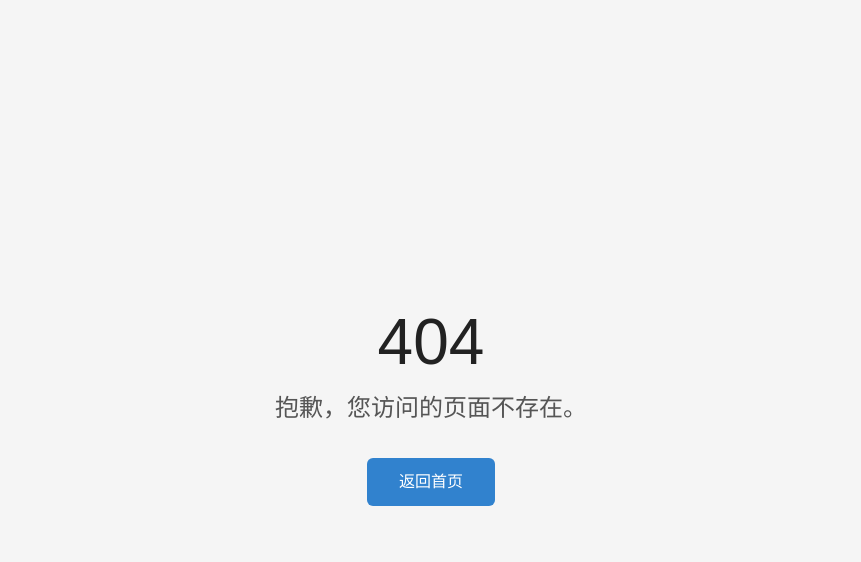
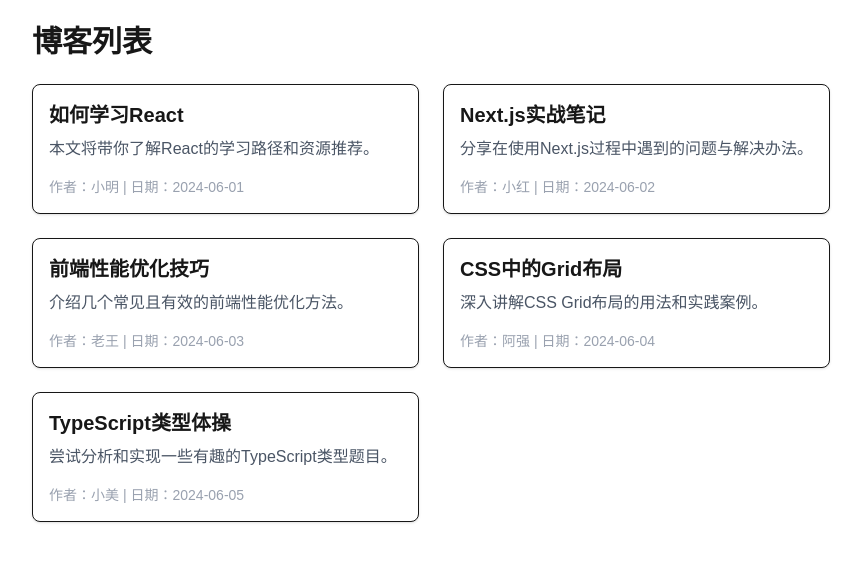
Before and after one commit to heixiake/my-app, a Next.js app: page /blog in a window 1280 px wide. Before the commit this address had no page. Shown: the top 562 px of the page, without its empty margins (209-1070 px from the left). Built offline with nearby package versions, Linux system fonts and the light colour scheme.

Commit message:
add blog page

```diff
--- /dev/null
+++ b/app/blog/page.tsx
@@ -0,0 +1,63 @@
+import React from "react";
+
+// 假设有5篇博客数据
+const blogs = [
+  {
+    id: 1,
+    title: "如何学习React",
+    summary: "本文将带你了解React的学习路径和资源推荐。",
+    author: "小明",
+    date: "2024-06-01",
+  },
+  {
+    id: 2,
+    title: "Next.js实战笔记",
+    summary: "分享在使用Next.js过程中遇到的问题与解决办法。",
+    author: "小红",
+    date: "2024-06-02",
+  },
+  {
+    id: 3,
+    title: "前端性能优化技巧",
+    summary: "介绍几个常见且有效的前端性能优化方法。",
+    author: "老王",
+    date: "2024-06-03",
+  },
+  {
+    id: 4,
+    title: "CSS中的Grid布局",
+    summary: "深入讲解CSS Grid布局的用法和实践案例。",
+    author: "阿强",
+    date: "2024-06-04",
+  },
+  {
+    id: 5,
+    title: "TypeScript类型体操",
+    summary: "尝试分析和实现一些有趣的TypeScript类型题目。",
+    author: "小美",
+    date: "2024-06-05",
+  },
+];
+
+export default function BlogPage() {
+  return (
+    <main className="max-w-4xl mx-auto p-6">
+      <h1 className="text-3xl font-bold mb-6">博客列表</h1>
+      <div className="grid grid-cols-1 md:grid-cols-2 gap-6">
+
+        {blogs.map((blog) => (
+          <div
+            key={blog.id}
+            className="border rounded-lg p-4 shadow hover:shadow-lg transition duration-200 bg-white"
+          >
+            <h2 className="text-xl font-semibold mb-2">{blog.title}</h2>
+            <p className="text-gray-600 mb-4">{blog.summary}</p>
+            <div className="text-sm text-gray-400">
+              作者：{blog.author} | 日期：{blog.date}
+            </div>
+          </div>
+        ))}
+      </div>
+    </main>
+  );
+}
```
